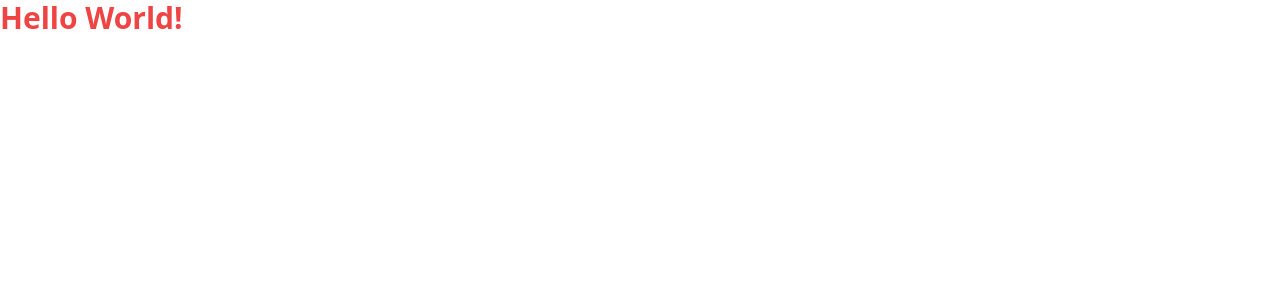
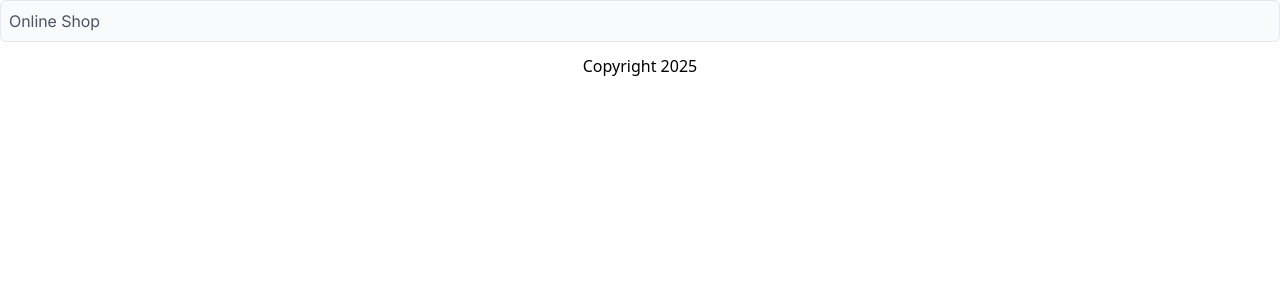
Before and after one commit to johnsulf/jsf-ca, a React (Create React App) app: page / in a window 1280 px wide. Shown: the top 300 px of the page. Built offline with nearby package versions, Linux system fonts and the light colour scheme.

Commit message:
adds layoutcomponent to test basic prime and tw

```diff
--- a/src/App.tsx
+++ b/src/App.tsx
@@ -1,9 +1,13 @@
 import React from 'react';
 import './App.css';
+import Layout from './components/Layout/Layout';
+
 
 function App() {
   return (
-    <h1 className='text-3xl font-bold text-red-500'>Hello World!</h1>
+    <>
+      <Layout />
+    </>
   );
 }
 
--- /dev/null
+++ b/src/components/Footer/Footer.tsx
@@ -0,0 +1,14 @@
+import * as React from 'react';
+
+export interface IFooterProps {
+}
+
+export default class Footer extends React.Component<IFooterProps> {
+  public render() {
+    return (
+      <footer className='bg-dark text-light text-center p-3'>
+        <p>Copyright 2025</p>
+      </footer>
+    );
+  }
+}
--- /dev/null
+++ b/src/components/Header/Header.tsx
@@ -0,0 +1,16 @@
+import * as React from 'react';
+import { Menubar } from 'primereact/menubar';
+
+
+export interface IHeaderProps {
+}
+
+export default class Header extends React.Component<IHeaderProps> {
+  public render() {
+    return (
+      <header>
+        <Menubar start="Online Shop" />
+      </header>
+    );
+  }
+}
--- /dev/null
+++ b/src/components/Layout/Layout.tsx
@@ -0,0 +1,21 @@
+import * as React from 'react';
+import { Outlet } from 'react-router-dom';
+import Header from '../Header/Header';
+import Footer from '../Footer/Footer';
+
+export interface ILayoutProps {
+}
+
+export default class Layout extends React.Component<ILayoutProps> {
+  public render() {
+    return (
+        <>
+            <Header />
+            <main>
+                <Outlet />
+            </main>
+            <Footer />
+        </>
+    );
+  }
+}
--- a/src/index.css
+++ b/src/index.css
@@ -1,7 +1,8 @@
 @layer tailwind-base, primereact, tailwind-utilities;
 
 /* IMPORTANT: In "styled" mode you must add the PrimeReact Theme here. Do NOT include in "unstyled" mode */
-@import "primereact/resources/themes/tailwind-light/theme.css" layer(primereact);
+@import "primereact/resources/themes/lara-light-blue/theme.css"
+  layer(primereact);
 
 @layer tailwind-base {
   @tailwind base;
```
